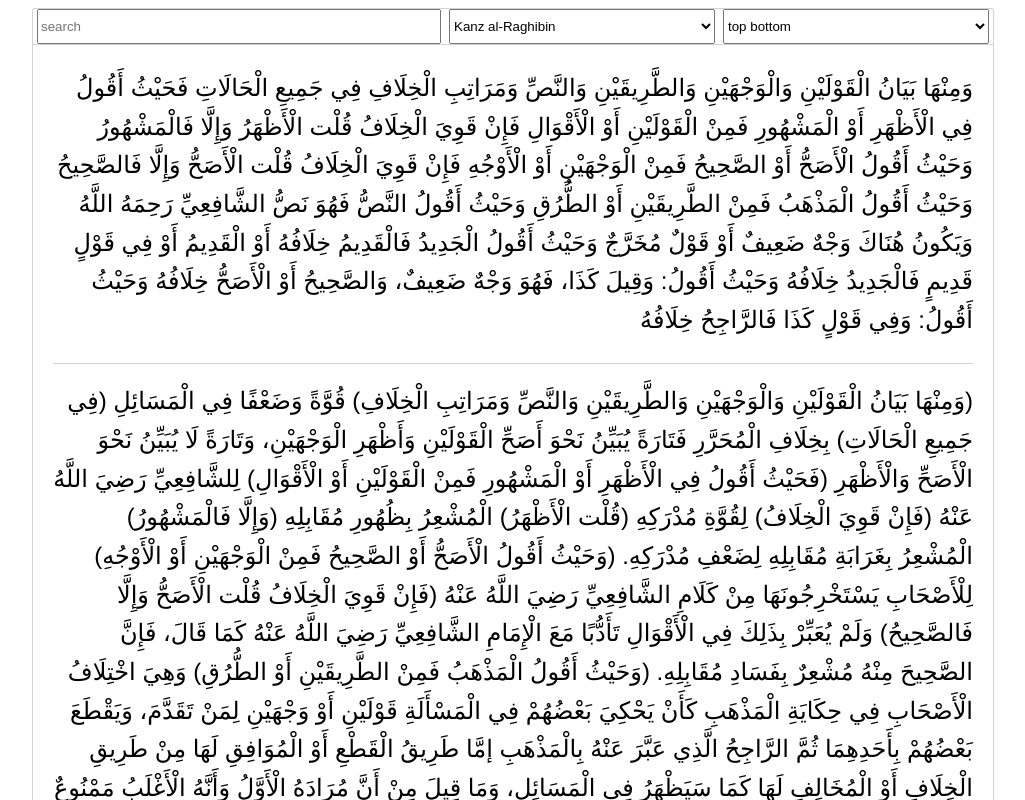
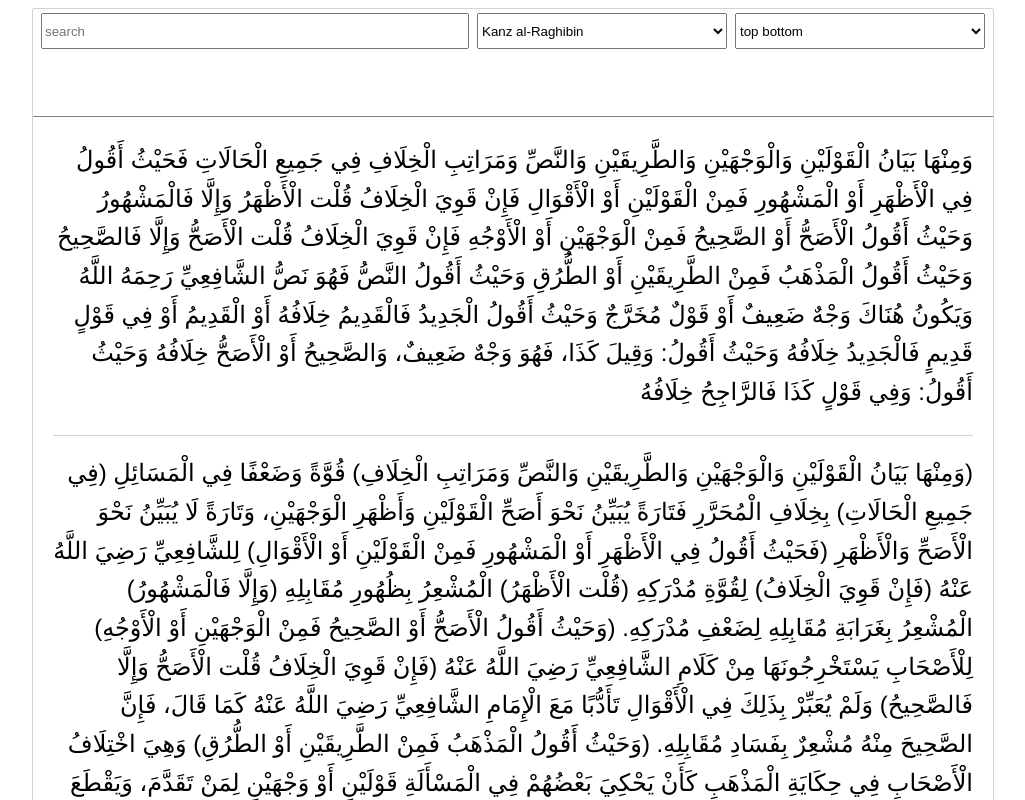
Before and after one commit to p-adams/ibarah-app, a Svelte app: page / in a window 1280 px wide. Shown: the top 800 px of the page, without its empty margins (127-1152 px from the left). Built offline with nearby package versions, Linux system fonts and the light colour scheme.

Commit message:
UI improvements

```diff
--- a/src/App.svelte
+++ b/src/App.svelte
@@ -33,6 +33,7 @@
 <main>
   <div class="main-app">
     <div class="filter-bar">
+      <div class="input-group">
         <input placeholder="search" bind:value={searchTerm} />
         <select
           on:change={(e) => _onSelectCommentary(e)}
@@ -44,12 +45,16 @@
         <option value="mughni">Mughni -l al-Muhtaj</option>-->
           <option value="mahalli">Kanz al-Raghibin</option>
         </select>
-      <select on:change={(e) => _onSelectLayout(e)} bind:value={selectedLayout}>
+        <select
+          on:change={(e) => _onSelectLayout(e)}
+          bind:value={selectedLayout}
+        >
           <option value="layout">layout</option>
           <option value="top-bottom">top bottom</option>
           <option value="side-by-side">side by side</option>
           <option value="integrated">integrated</option>
         </select>
+      </div>
     </div>
     <div class={`text-container ${selectedLayout} ${slideIn ? "slidin" : ""}`}>
       {#if selectedLayout !== "integrated"}
@@ -68,6 +73,7 @@
   :root {
     font-family: -apple-system, BlinkMacSystemFont, "Segoe UI", Roboto, Oxygen,
       Ubuntu, Cantarell, "Open Sans", "Helvetica Neue", sans-serif;
+    --section-padding: 4px;
   }
 
   main {
@@ -82,16 +88,26 @@
     margin: 0 auto;
   }
   .filter-bar {
+    height: 108px;
+    box-sizing: border-box;
+    border-bottom: 1px solid gray;
+  }
+  .input-group {
     width: 100%;
-    height: 35px;
     display: flex;
     justify-content: space-between;
+    flex-wrap: wrap;
+    box-sizing: border-box;
+    padding: var(--section-padding);
   }
   .filter-bar input {
+    height: 30px;
     margin: 0 4px 0 4px;
     flex: 1.5;
   }
   .filter-bar select {
+    max-width: 250px;
+    height: 36px;
     margin: 0 4px 0 4px;
     flex: 1;
   }
@@ -99,7 +115,6 @@
     display: grid;
     grid-template-columns: auto;
     padding: 20px;
-    border-top: 1px solid lightgray;
     direction: rtl;
     animation: 1s slideinDefault ease;
   }
```
Lines whose indentation alone changed are shown as unchanged.
